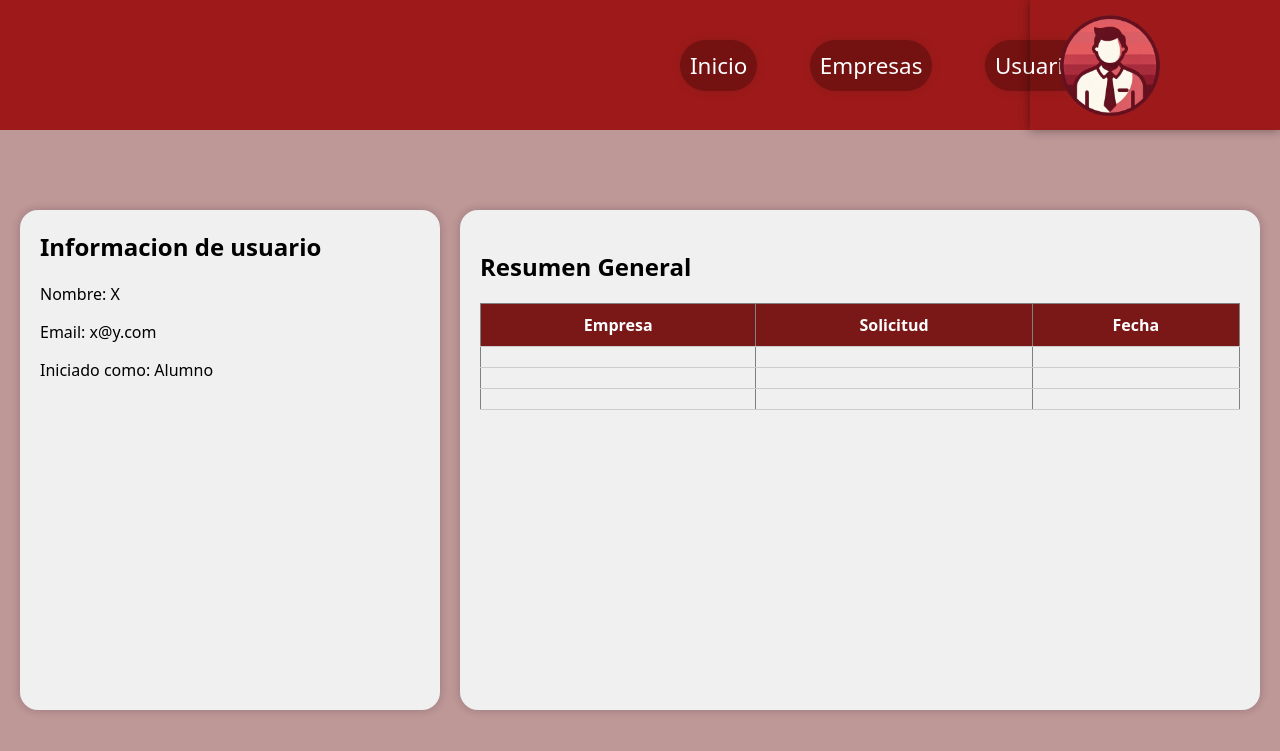
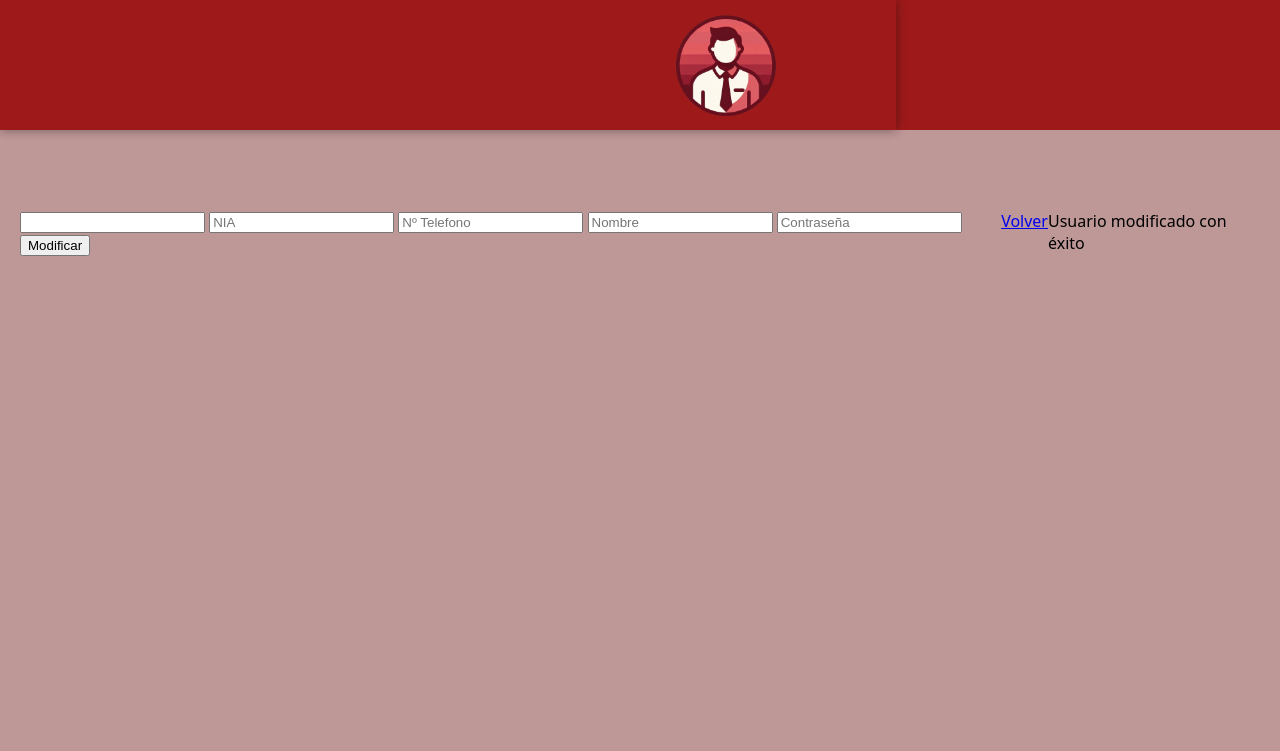
Before and after one commit to Hhxru/LM_JyR_Proyecto, a PHP site: page /dashboardAlu.php in a window 1280 px wide. Shown: the top 751 px of the page. Run offline with PHP 8.4, Linux system fonts and the light colour scheme; tables that the repository leaves empty or names only in its code hold one stand-in row (values such as "Sample post"); lists and menus that the app fills with data are empty.

Commit message:
Conectado Inicio con Modificar

```diff
--- a/dashboardAlu.php
+++ b/dashboardAlu.php
@@ -8,49 +8,85 @@
 </head>
 <body>
     <header>
-        <ul>
-            <li><a href="">Inicio  </a></li>
-            <li><a href="">Empresas</a></li>
-            <li><a href="">Usuario </a></li>
-        </ul>
         <div id="logo">
             <img src="img/OIG2-removebg-preview.png" alt="">
 
         </div>
     </header>
     <section id="cuerpoPrincipal">
-        <article id="usuario">
-            <h2>Informacion de usuario</h2>
-            <p>Nombre: X</p>
-            <p>Email: x@y.com</p>
-            <p>Iniciado como: Alumno</p>
-        </article>
+        <?php
 
-        <article id="tabla">
-            <h2>Resumen General</h2>
-            <table border="1">
-                <tr>
-                    <th>Empresa</th>
-                    <th>Solicitud</th>
-                    <th>Fecha</th>
-                </tr>
-                <tr>
-                    <td></td>
-                    <td></td>
-                    <td></td>
-                </tr>
-                <tr>
-                    <td></td>
-                    <td></td>
-                    <td></td>
-                </tr>
-                <tr>
-                    <td></td>
-                    <td></td>
-                    <td></td>
-                </tr>
-            </table>
-        </article>
+            $id = $_GET['id'] ?? null;
+            $email = $_POST['email'] ?? null;
+            $nia = $_POST['nia'] ?? null;
+            $tel = $_POST['telefono'] ?? null;
+            $nombre = $_POST['nombre'] ?? null;
+            $password = $_POST['contrasena'] ?? null;
+
+            $host='localhost';
+            $dbname='fct';
+            $user='root';
+            $pass='';
+
+            try {
+                # MySQL con PDO_MYSQL
+                # Para que la conexion al mysql utilice las collation UTF-8 añadir charset=utf8 al string de la conexion.
+                $pdo = new PDO("mysql:host=$host;dbname=$dbname;charset=utf8", $user, $pass);
+
+                # Para que genere excepciones a la hora de reportar errores.
+                $pdo->setAttribute( PDO::ATTR_ERRMODE, PDO::ERRMODE_EXCEPTION );
+
+                $datos=[];
+
+                //numero id (fila) a mostrar
+                $mostrarFila = "SELECT * FROM alumno WHERE email=\"$id\"";
+                $stmt = $pdo->prepare($mostrarFila);
+                $stmt->execute($datos);
+                $usuario=$stmt->fetch();
+
+            ?>
+
+
+            <form action="dashboardAlu.php" method="post">
+            <input type="email" name="email" value="<?php print($usuario['email'])?>" readonly>
+            <input type="text" name="nia" placeholder="NIA" value="<?php print($usuario['nia'])?>" pattern="[0-9]*" minlength="8" maxlength="8" required>
+            <input type="text" name="telefono" placeholder="Nº Telefono" value="<?php print($usuario['telefono'])?>" pattern="[0-9]*" minlength="9" maxlength="9" required>
+            <input type="text" name="nombre" placeholder="Nombre" value="<?php print($usuario['nombre'])?>" pattern="[A-Za-zÁÉÍÓÚáéíóúÑñ ]+" title="Ingrese solo letras" required>
+            <input type="password" name="contrasena" placeholder="Contraseña" value="<?php print($usuario['passwrd'])?>" minlength="4" required>
+            <input type="submit" value="Modificar">
+            </form>
+
+            <a href="dashboardTutor.php">Volver</a>
+
+
+            <?php
+
+            $datos = [
+                /*
+                ":email" => $email,
+                ":nia" => $nia,
+                ":telefono" => $tel,
+                ":nombre" => $nombre,
+                ":contrasena" => $password
+                */
+            ];
+
+            $sql = "UPDATE alumno SET nia = \"$nia\", telefono = \"$tel\", nombre = \"$nombre\", passwrd = \"$password\" WHERE email = \"$email\"";
+            $stmt = $pdo->prepare($sql);
+            $usuario = $stmt->execute($datos);
+
+            if($usuario){
+                echo "Usuario modificado con éxito";
+            }else{
+                echo "Upps!!! Algo salió mal";
+                echo "Revise los campos y vuelva a intentarlo";
+            }
+
+
+            }catch(PDOException $e){
+                echo "Error de conexion con la BD";
+            }
+        ?>
     </section>
 
 </body>
--- a/dashboardTutor.php
+++ b/dashboardTutor.php
@@ -9,8 +9,8 @@
 <body>
     <header>
         <ul>
-            <li><a href="">Inicio  </a></li>
             <li><a href="">Alumnos</a></li>
+            <li><a href="dashboardAlu.php">Modificar</a></li>
             <li><a href="">Usuario </a></li>
         </ul>
         <div id="logo">
```
